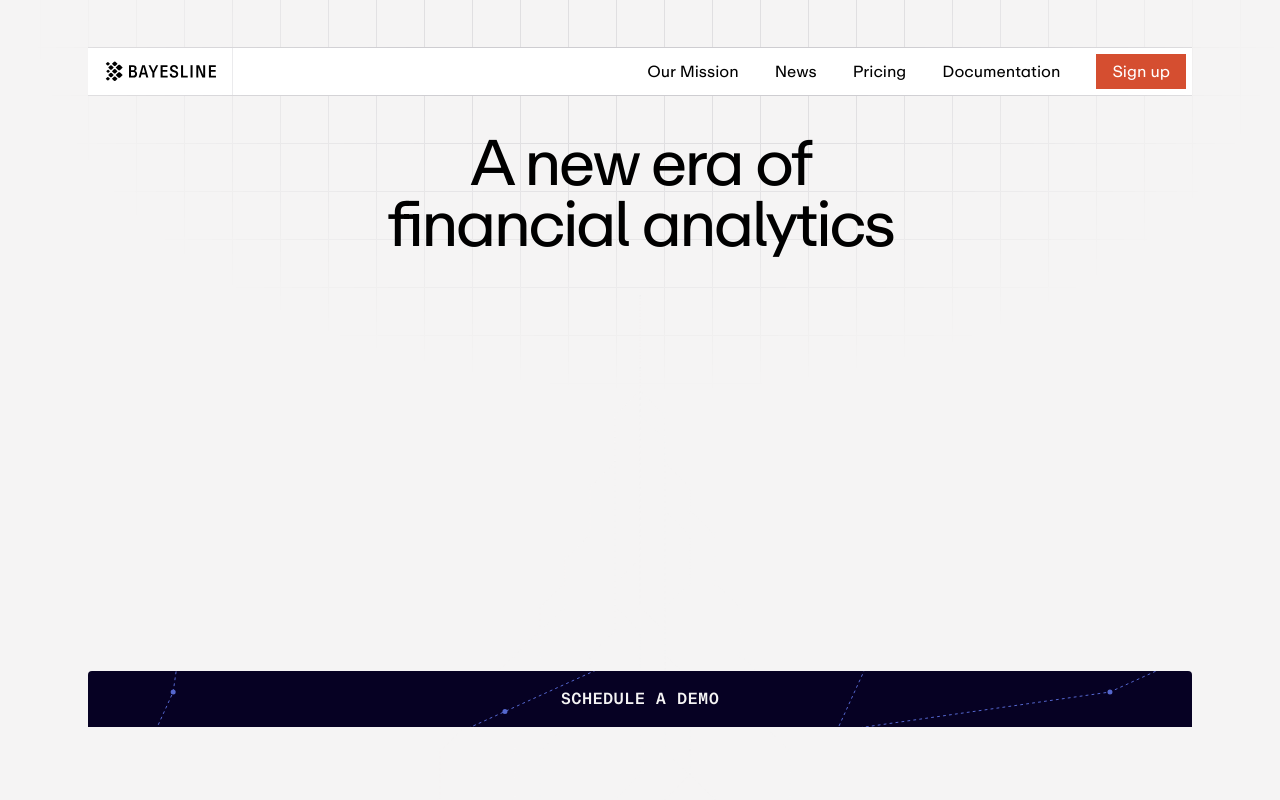
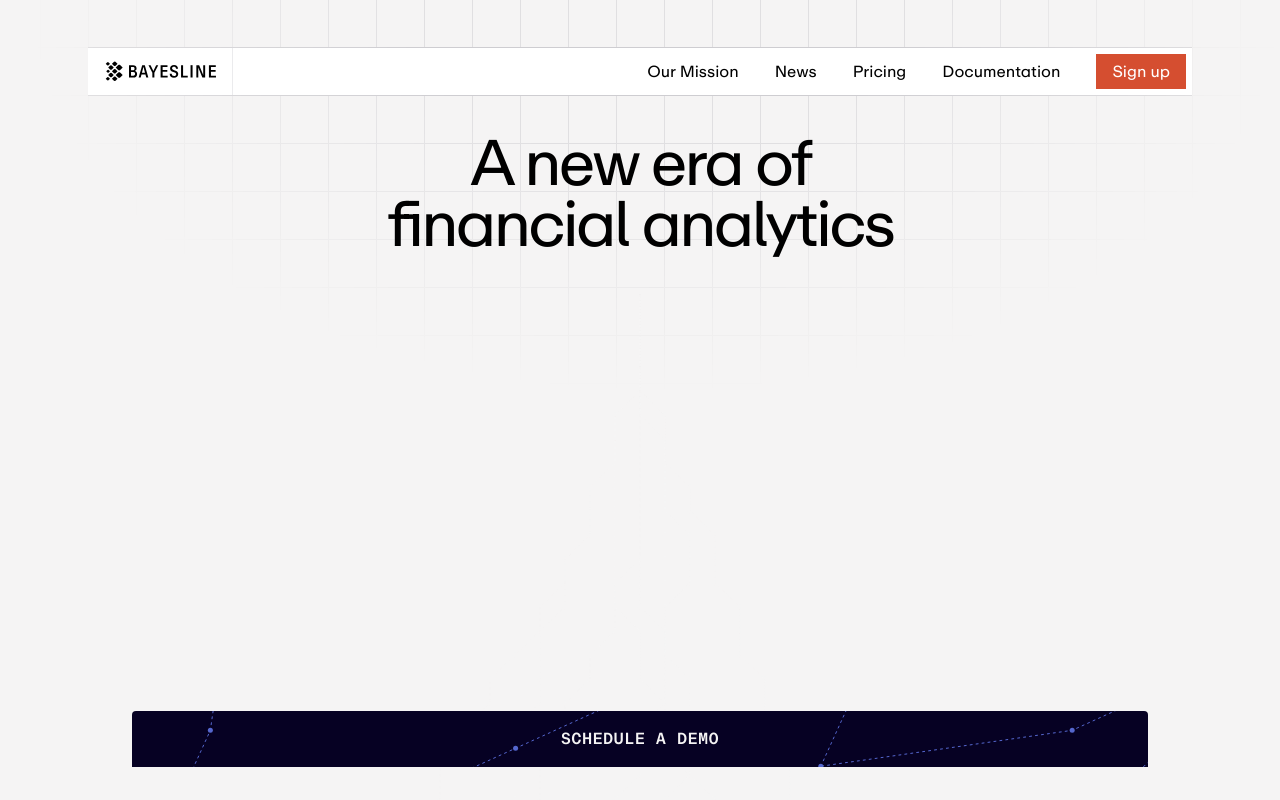
Before and after one commit to sebastiangraz/bayesline, a React (Vite) app: page / in a window 1280 px wide. Shown: the top 800 px of the page. Built offline with nearby package versions, Linux system fonts and the light colour scheme.

Commit message:
add main for test

```diff
--- a/src/global.css
+++ b/src/global.css
@@ -1,3 +1,29 @@
+main {
+  display: grid;
+  grid-template-columns:
+    auto [start]
+    repeat(23, 3em)
+    [end] auto;
+  gap: 3em 0;
+  font-size: calc(1em / 3);
+  & > * {
+    display: grid;
+    grid-template-columns: subgrid;
+    grid-column: start / end;
+    gap: 3em 0;
+    align-items: start;
+  }
+  .col {
+    grid-column: var(--c, start/end);
+  }
+  & > .bleed {
+    grid-column: 1 / 26;
+    & > *:first-child {
+      grid-column-start: start;
+    }
+  }
+}
+
 @font-face {
   font-family: 'ABCRepro';
   src: url('./assets/ABCReproVariable-Trial.woff2');
```
